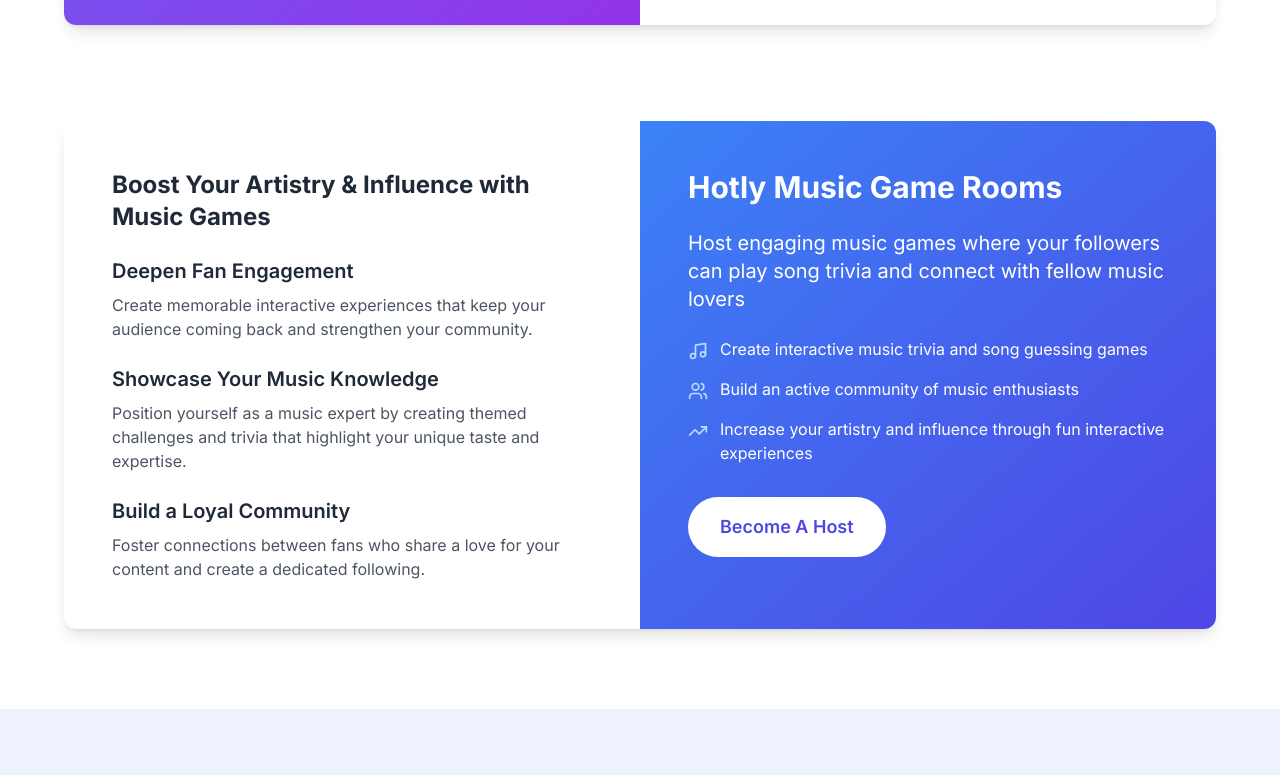
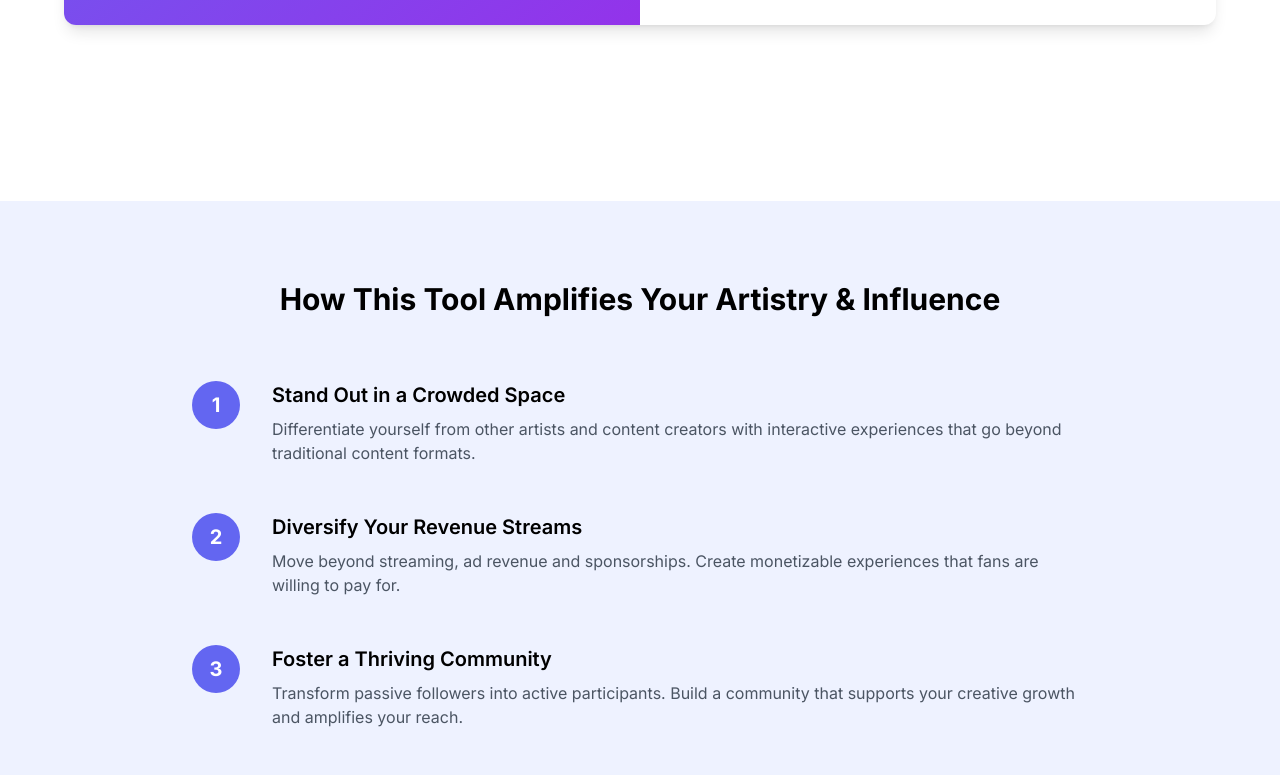
Before and after one commit to benjamenharper/musicadvisor.xyz, a Next.js app: page /tools in a window 1280 px wide. Shown: the part 960-1735 px from the top of the page. Built offline with nearby package versions, Linux system fonts and the light colour scheme.

Commit message:
Update tools page to only feature PlayWit.me, remove Hotly link and description

```diff
--- a/app/tools/page.tsx
+++ b/app/tools/page.tsx
@@ -1,15 +1,15 @@
 import Link from 'next/link';
 import Image from 'next/image';
 import type { Metadata } from 'next';
-import { Wrench, Music, Share2, Users, BarChart, Zap, Sparkles, TrendingUp } from 'lucide-react';
+import { Wrench, Share2, BarChart, Zap, Sparkles, TrendingUp } from 'lucide-react';
 
 export const metadata: Metadata = {
   title: 'Tools for Artists & Influencers',
-  description: 'Discover powerful tools for music artists and influencers to create viral experiences, host interactive events, and engage with fans. Explore PlayWit.me and Hotly Music Game Rooms.',
-  keywords: ['artist tools', 'influencer tools', 'music artist', 'music influencer', 'PlayWit.me', 'Hotly Music', 'fan engagement', 'creator tools', 'music monetization'],
+  description: 'Discover powerful tools for music artists and influencers to create viral experiences, engage with fans, and monetize their content. Explore PlayWit.me for creating interactive experiences.',
+  keywords: ['artist tools', 'influencer tools', 'music artist', 'music influencer', 'PlayWit.me', 'fan engagement', 'creator tools', 'music monetization'],
   openGraph: {
     title: 'Tools for Artists & Influencers | MusicAdvisor.xyz',
-    description: 'Discover powerful tools for music artists and influencers to create viral experiences, host interactive events, and engage with fans.',
+    description: 'Discover powerful tools for music artists and influencers to create viral experiences, engage with fans, and monetize their content.',
     images: [
       {
         url: '/musicianscropped.png',
@@ -98,70 +98,13 @@ export default function ToolsPage() {
               </div>
             </div>
           </div>
-
-          {/* Hotly Music Game Room Tool */}
-          <div className="max-w-6xl mx-auto bg-white rounded-xl shadow-lg overflow-hidden">
-            <div className="md:flex">
-              <div className="md:w-1/2 p-12">
-                <h3 className="text-2xl font-bold text-gray-800 mb-6">Boost Your Artistry & Influence with Music Games</h3>
-                <div className="space-y-6">
-                  <div>
-                    <h4 className="text-xl font-semibold text-gray-800 mb-2">Deepen Fan Engagement</h4>
-                    <p className="text-gray-600">
-                      Create memorable interactive experiences that keep your audience coming back and strengthen your community.
-                    </p>
-                  </div>
-                  <div>
-                    <h4 className="text-xl font-semibold text-gray-800 mb-2">Showcase Your Music Knowledge</h4>
-                    <p className="text-gray-600">
-                      Position yourself as a music expert by creating themed challenges and trivia that highlight your unique taste and expertise.
-                    </p>
-                  </div>
-                  <div>
-                    <h4 className="text-xl font-semibold text-gray-800 mb-2">Build a Loyal Community</h4>
-                    <p className="text-gray-600">
-                      Foster connections between fans who share a love for your content and create a dedicated following.
-                    </p>
-                  </div>
-                </div>
-              </div>
-              <div className="md:w-1/2 bg-gradient-to-br from-blue-500 to-indigo-600 text-white p-12">
-                <h2 className="text-3xl font-bold mb-6">Hotly Music Game Rooms</h2>
-                <p className="text-xl mb-6">
-                  Host engaging music games where your followers can play song trivia and connect with fellow music lovers
-                </p>
-                <ul className="space-y-4 mb-8">
-                  <li className="flex items-start">
-                    <Music className="w-5 h-5 text-blue-200 mr-3 mt-1 flex-shrink-0" />
-                    <span>Create interactive music trivia and song guessing games</span>
-                  </li>
-                  <li className="flex items-start">
-                    <Users className="w-5 h-5 text-blue-200 mr-3 mt-1 flex-shrink-0" />
-                    <span>Build an active community of music enthusiasts</span>
-                  </li>
-                  <li className="flex items-start">
-                    <TrendingUp className="w-5 h-5 text-blue-200 mr-3 mt-1 flex-shrink-0" />
-                    <span>Increase your artistry and influence through fun interactive experiences</span>
-                  </li>
-                </ul>
-                <Link
-                  href="https://bit.ly/hotlymusic"
-                  target="_blank"
-                  rel="noopener noreferrer"
-                  className="inline-block px-8 py-4 bg-white text-indigo-600 rounded-full text-lg font-semibold hover:bg-indigo-50 transition-colors"
-                >
-                  Become A Host
-                </Link>
-              </div>
-            </div>
-          </div>
         </div>
       </section>
 
-      {/* How These Tools Help Artists & Influencers */}
+      {/* How This Tool Helps Artists & Influencers */}
       <section className="py-20 bg-indigo-50">
         <div className="container mx-auto px-4">
-          <h2 className="text-3xl font-bold text-center mb-16">How These Tools Amplify Your Artistry & Influence</h2>
+          <h2 className="text-3xl font-bold text-center mb-16">How This Tool Amplifies Your Artistry & Influence</h2>
           <div className="max-w-4xl mx-auto space-y-12">
             <div className="flex items-start gap-8">
               <div className="w-12 h-12 shrink-0 rounded-full bg-indigo-500 text-white flex items-center justify-center font-bold text-xl">1</div>
@@ -218,14 +161,6 @@ export default function ToolsPage() {
             >
               Try PlayWit.me
             </Link>
-            <Link
-              href="https://bit.ly/hotlymusic"
-              target="_blank"
-              rel="noopener noreferrer"
-              className="inline-block px-8 py-4 bg-white text-indigo-600 rounded-full text-lg font-semibold hover:bg-indigo-50 transition-colors"
-            >
-              Become A Host
-            </Link>
           </div>
         </div>
       </section>
```
